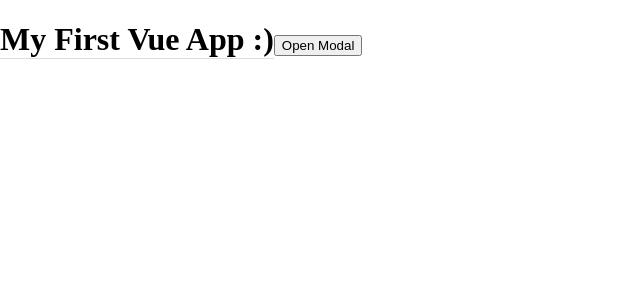
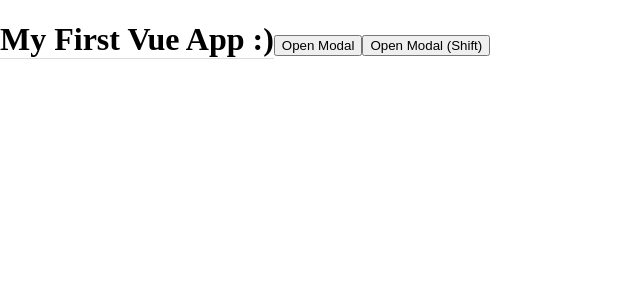
Before and after one commit to SHENEL98/Vue-basic, a Vue app in the folder VueCLI/modal-project/: page / in a window 1280 px wide. Shown: the top 300 px of the page, without its empty margins (0-640 px from the left). Built offline with nearby package versions, Linux system fonts and the light colour scheme.

Commit message:
little exercise : check read.me

```diff
--- a/VueCLI/modal-project/src/App.vue
+++ b/VueCLI/modal-project/src/App.vue
@@ -10,25 +10,38 @@
         </template>
       </Modal>
     </div>
+
+    <div v-if="showModalTwo">
+      <Modal @close="toggleModalTwo">
+        <h1>Modal Two</h1>
+      </Modal>
+    </div>
     <button @click.left="toggleModal">Open Modal</button>
+
+    <button @click.shift="toggleModalTwo">Open Modal (Shift)</button>
   </div>
 </template>
 
 <script>
 import Modal from "./components/Modal.vue";
+
 export default {
   name: "App",
-  components: { Modal },
+  components: { Modal},
   data() {
     return {
       title: "My First Vue App :)",
       subHeader: "Subheader is here",
       showModal: false,
+      showModalTwo:false,
     };
   },
   methods: {
     toggleModal() {
       this.showModal = !this.showModal;
+    },
+    toggleModalTwo(){
+      this.showModalTwo = !this.showModalTwo;
     },
   },
 };
```
Also changed, not shown: 1 other file (tests, documents, lock files or other folders).
